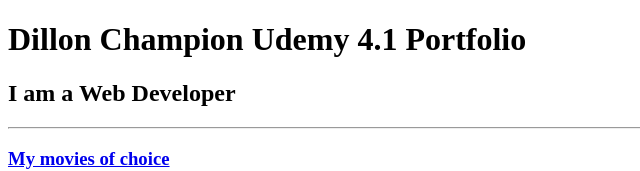
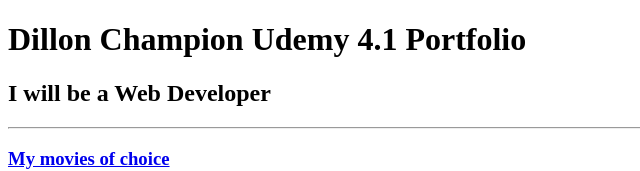
Before and after one commit to AdventureChampion/Udemy-Html-Portfolio, a plain HTML site: page index.html in a window 1280 px wide. Shown: the top 171 px of the page, without its empty margins (0-640 px from the left). Drawn offline with Linux system fonts and the light colour scheme.

Commit message:
Update index.html
changed wording in h2

```diff
--- a/index.html
+++ b/index.html
@@ -7,7 +7,7 @@
 </head>
 <body>
     <h1>Dillon Champion Udemy 4.1 Portfolio</h1>
-    <h2>I am a Web Developer</h2>
+    <h2>I will be a Web Developer</h2>
     <hr>
     <h3><a href="public/movie-ranking.html">My movies of choice</a></h3>
     <br>
```
